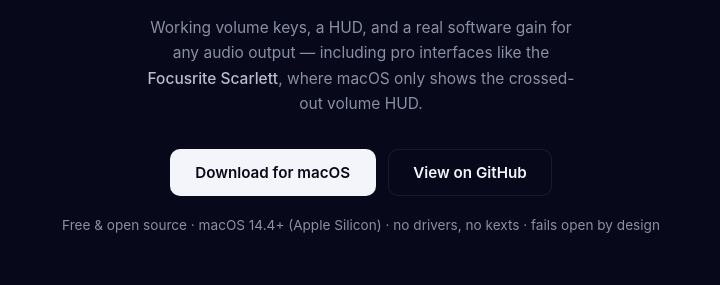
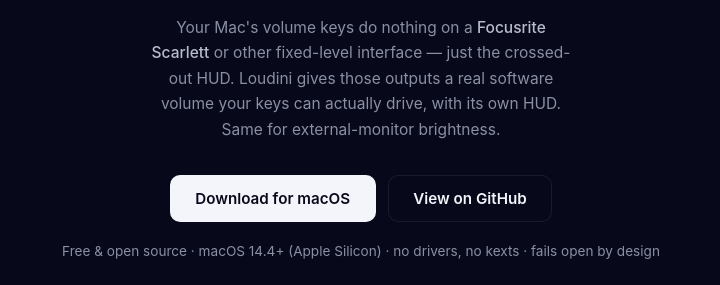
Before and after one commit to pimmesz/Loudini, a plain HTML site: page docs/index.html in a window 1280 px wide. Shown: the part 377-662 px from the top of the page, without its empty margins (279-999 px from the left). Drawn offline with Linux system fonts and the light colour scheme.

Commit message:
chore(release): 0.4.1

```diff
--- a/docs/index.html
+++ b/docs/index.html
@@ -4,11 +4,11 @@
 <meta charset="utf-8">
 <meta name="viewport" content="width=device-width, initial-scale=1">
 <title>Loudini — the master volume macOS wouldn't give you</title>
-<meta name="description" content="Loudini restores working volume keys, a HUD, and a real software master volume for any audio output — including pro interfaces like the Focusrite Scarlett. Free, open source, fails open by design.">
+<meta name="description" content="On a Focusrite Scarlett or other fixed-level audio interface, macOS volume keys do nothing but flash the crossed-out HUD. Loudini adds a real software volume you can drive from the keyboard, with its own HUD. Free, open source, fails open by design.">
 <link rel="canonical" href="https://loudini.app/">
 <meta property="og:type" content="website">
 <meta property="og:title" content="Loudini — the master volume macOS wouldn't give you">
-<meta property="og:description" content="Working volume keys, a HUD, and a real software master volume for any audio output — including pro interfaces like the Focusrite Scarlett. Free, open source, fails open by design.">
+<meta property="og:description" content="Your volume keys do nothing on a Focusrite Scarlett or other fixed-level interface. Loudini adds a real software volume you can drive from the keyboard — with a proper HUD. Free, open source, fails open by design.">
 <meta property="og:url" content="https://loudini.app/">
 <meta property="og:site_name" content="Loudini">
 <!-- Share card. Absolute URLs are required: scrapers do not resolve relative ones.
@@ -19,7 +19,7 @@
 <meta property="og:image:alt" content="Loudini — the master volume macOS wouldn't give you">
 <meta name="twitter:card" content="summary_large_image">
 <meta name="twitter:title" content="Loudini — the master volume macOS wouldn't give you">
-<meta name="twitter:description" content="Working volume keys, a HUD, and a real software master volume for any audio output — even pro interfaces. Free & open source.">
+<meta name="twitter:description" content="Volume keys do nothing on your Scarlett or other fixed-level interface? Loudini adds a real software volume your keys can drive. Free & open source.">
 <meta name="twitter:image" content="https://loudini.app/og.png">
 <meta name="color-scheme" content="dark">
 <!-- Raster icons the inline SVG below can't cover: iOS home-screen bookmarks ignore SVG
@@ -277,9 +277,9 @@
       </svg>
 
       <h1 class="rise d2">The master volume macOS wouldn't give you.</h1>
-      <p class="sub rise d3">Working volume keys, a HUD, and a real software gain for any audio output —
-      including pro interfaces like the <strong>Focusrite Scarlett</strong>, where macOS only shows the
-      crossed-out volume HUD.</p>
+      <p class="sub rise d3">Your Mac's volume keys do nothing on a <strong>Focusrite Scarlett</strong> or
+      other fixed-level interface — just the crossed-out HUD. Loudini gives those outputs a real software
+      volume your keys can actually drive, with its own HUD. Same for external-monitor brightness.</p>
       <div class="cta rise d3">
         <a class="btn" href="https://github.com/pimmesz/Loudini/releases/latest/download/Loudini.dmg">Download for macOS</a>
         <a class="btn ghost" href="https://github.com/pimmesz/Loudini">View on GitHub</a>
@@ -378,7 +378,7 @@
   <footer>
     <div class="meta">
       <span>Loudini &middot; built for macOS</span>
-      <span><a href="https://github.com/pimmesz/Loudini">Source &amp; issues</a> &middot; v0.4.0</span>
+      <span><a href="https://github.com/pimmesz/Loudini">Source &amp; issues</a> &middot; v0.4.1</span>
     </div>
   </footer>
 </div>
--- a/plugin/package.json
+++ b/plugin/package.json
@@ -1,6 +1,6 @@
 {
   "name": "loudini-streamdeck",
-  "version": "0.4.0",
+  "version": "0.4.1",
   "license": "MIT",
   "private": true,
   "type": "module",
```
Also changed, not shown: CHANGELOG.md, plugin/gg.pim.loudini.sdPlugin/manifest.json, 1 other file.
